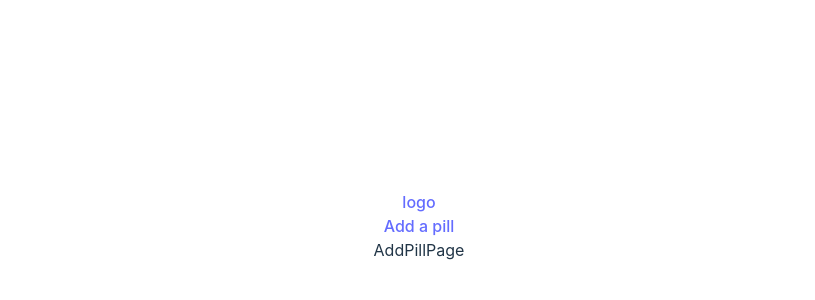
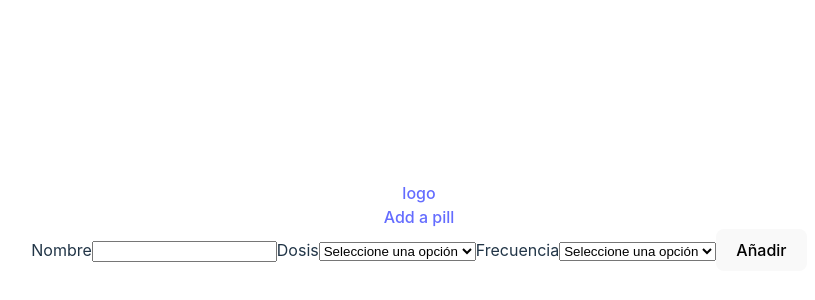
Before and after one commit to Clara-Raposo/MyPillsToday, a React (Vite) app in the folder client/: page /add-pill in a window 1280 px wide. Shown: the part 174-474 px from the top of the page, without its empty margins (221-1036 px from the left). Built offline with nearby package versions, Linux system fonts and the light colour scheme.

Commit message:
Pagina AddPillPage y formulario. Aun no añade pastillas a la base de datos

```diff
--- a/client/src/App.jsx
+++ b/client/src/App.jsx
@@ -22,7 +22,7 @@ function App() {
         <Routes>
           <Route path="/medication" element={<PillsListPage />} />
           <Route path="/add-pill" element={<AddPillPage />} />
-          <Route path="/pill/:pill_id" element={<PillDetailPage />} />
+          <Route path="/pills/:pill_id" element={<PillDetailPage />} />
         </Routes>
       </main>
     </>
--- a/client/src/pages/AddPillPage.jsx
+++ b/client/src/pages/AddPillPage.jsx
@@ -1,9 +1,70 @@
-import React from 'react'
+import React from 'react';
+import { useState } from 'react';
+import { useNavigate } from 'react-router-dom';
 
 export const AddPillPage = () =>{
+    const [pill, setPill] = useState({
+        name: "",
+        dosis: "null",
+        frecuency: "null",
+    })
+    const [error, setError] = useState("");
+    const navigate = useNavigate()
 
-    return <div>AddPillPage
+    const handleChange = event =>{
+        const name = event.target.name
+        const value = event.target.value
 
+        setPill( (pill) =>({...pill,[name]:[value]}))
+    }
+
+    const handleSubmit = (event) =>{
+        event.preventDefault()
+        addPill(pill)
+
+        navigate(`/pill/:${pill.id}`)
+    }
+
+    const addPill = async(pill) => {
+        await fetch("/pills", {
+            method: "POST",
+            headers: {
+              "Content-Type": "application/json"
+            },
+            body: JSON.stringify(pill)
+        })
+        .catch(error => {
+            setError(error)
+        })
+    }
+
+    return <div>
+        <form onSubmit={()=>handleSubmit()}>
+            <label>Nombre
+                <input type="text" value={pill.name} name = "name" onChange={e => handleChange(e)}></input>
+            </label>
+            <label>Dosis
+            <select name="dosis" onChange={e => handleChange(e)}>
+                <option value="null">Seleccione una opción</option>
+                <option value="0.5">0.5</option>
+                <option value="1">1</option>
+                <option value="1.5">1.5</option>
+                <option value="2">2</option>
+                </select>
+            </label>
+            <label>Frecuencia
+            <select name="frecuency" onChange={e => handleChange(e)}>
+                <option value="null">Seleccione una opción</option>
+                <option value="daily">Diaria</option>
+                <option value="weekly">Semanal</option>
+                <option value="monthly">Mensual</option>
+
+            </select>
+            </label>
+            <button type="submit">Añadir</button>
+        </form>
+
+        {error && <p>{error}</p>}
 
 
     </div>
--- a/client/src/pages/PillsListPage.jsx
+++ b/client/src/pages/PillsListPage.jsx
@@ -26,12 +26,12 @@ export const PillsListPage = () =>{
     return <div>
         <h1>My medication</h1>
 
+        { /*error && <p>{error}</p>*/}
+
         <ul>
             {pills.map( pill => (
             <li key={pill.id}>
-                {pill.name}
-                {pill.dosis}
-                {pill.frecuency}
+                <Link to={`pills/${pill.id}`}>{pill.name}</Link>
 
             </li>))}
         </ul>
```
Also changed, not shown: 2 other files (tests, documents, lock files or other folders).
